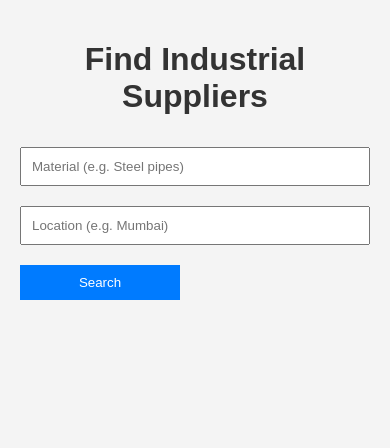
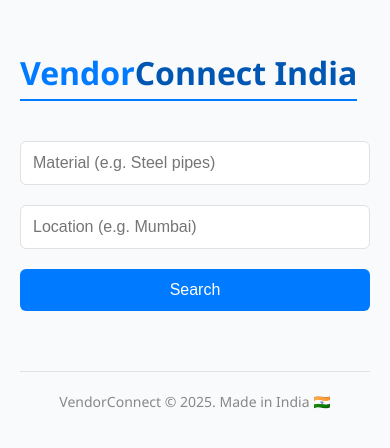
Before and after one commit to VasudevSAcharya/vendal-search, a plain HTML site: page index.html in a window 390 px wide. Drawn offline with Linux system fonts and the light colour scheme.

Commit message:
Update index.html

```diff
--- a/index.html
+++ b/index.html
@@ -5,52 +5,89 @@
   <meta name="viewport" content="width=device-width, initial-scale=1.0" />
   <title>Vendor Connect - India</title>
   <style>
+    :root {
+      --primary: #007bff;
+      --primary-dark: #0056b3;
+      --bg: #f9fafb;
+      --text: #333;
+      --border: #e1e1e1;
+      --verified: #28a745;
+    }
+
     body {
-      font-family: Arial, sans-serif;
-      max-width: 800px;
+      font-family: 'Segoe UI', Tahoma, Geneva, Verdana, sans-serif;
+      background: var(--bg);
+      color: var(--text);
+      max-width: 900px;
       margin: 0 auto;
-      padding: 20px;
-      background-color: #f4f4f4;
+      padding: 30px 20px;
     }
 
     h1 {
       text-align: center;
-      color: #333;
+      color: var(--primary-dark);
+      margin-bottom: 30px;
+      border-bottom: 2px solid var(--primary);
+      display: inline-block;
+      padding-bottom: 5px;
     }
 
     input, button {
-      padding: 10px;
+      padding: 12px;
       margin: 10px 5px 20px 0;
       width: calc(50% - 15px);
       box-sizing: border-box;
+      border: 1px solid var(--border);
+      border-radius: 6px;
+      font-size: 16px;
     }
 
     button {
-      background-color: #007bff;
+      background-color: var(--primary);
       color: white;
       border: none;
       cursor: pointer;
+      transition: background 0.3s ease;
     }
 
     button:hover {
-      background-color: #0056b3;
+      background-color: var(--primary-dark);
     }
 
     .vendor-card {
-      border: 1px solid #ddd;
-      padding: 15px;
-      margin-bottom: 15px;
+      background: white;
+      border: 1px solid var(--border);
+      border-left: 5px solid var(--primary);
+      padding: 20px;
+      margin-bottom: 20px;
       border-radius: 8px;
-      background: white;
+      box-shadow: 0 2px 4px rgba(0,0,0,0.05);
     }
 
     .vendor-card h3 {
-      margin: 0;
-      color: #007bff;
+      margin: 0 0 5px 0;
+      color: var(--primary-dark);
     }
 
     .vendor-card p {
-      margin: 5px 0;
+      margin: 4px 0;
+      font-size: 15px;
+    }
+
+    .verified-badge {
+      color: var(--verified);
+      font-weight: bold;
+      font-size: 14px;
+      margin-left: 5px;
+    }
+
+    footer {
+      text-align: center;
+      font-size: 14px;
+      color: #888;
+      margin-top: 40px;
+      border-top: 1px solid var(--border);
+      padding-top: 20px;
     }
 
     @media (max-width: 600px) {
@@ -58,18 +95,26 @@
         width: 100%;
         margin-bottom: 10px;
       }
+
+      button {
+        width: 100%;
+      }
     }
   </style>
 </head>
 <body>
 
-  <h1>Find Industrial Suppliers</h1>
+  <h1><span style="color:#007bff">Vendor</span>Connect India</h1>
 
   <input type="text" id="material" placeholder="Material (e.g. Steel pipes)">
   <input type="text" id="location" placeholder="Location (e.g. Mumbai)">
   <button onclick="searchVendors()">Search</button>
 
   <div id="results"></div>
+
+  <footer>
+    VendorConnect © 2025. Made in India 🇮🇳
+  </footer>
 
   <script>
     async function searchVendors() {
@@ -92,7 +137,10 @@
         const card = document.createElement('div');
         card.className = 'vendor-card';
         card.innerHTML = `
-          <h3>${v.Name} ${v.Verified === "Yes" ? '<span style="color:green;">✔ Verified</span>' : ''}</h3>
+          <h3>
+            ${v.Name}
+            ${v.Verified === "Yes" ? '<span class="verified-badge">✔ Verified</span>' : ''}
+          </h3>
           <p>📍 ${v.Location || 'Unknown'} | 🧱 ${v.Materials || 'N/A'}</p>
           <p>📞 <strong>Contact Locked</strong></p>
           <button onclick="payForLead('${v.Name}', '${v.Phone}')">Pay ₹20 to Unlock</button>
@@ -103,7 +151,7 @@
 
     function payForLead(name, phone) {
       const upiLink = "upi://pay?pa=yourupiid@upi&pn=VendorConnect&am=20&cu=INR";
-      alert(`To unlock contact for ${name}, please pay ₹20 via UPI.\n\nAfter payment, you'll receive the contact via email or confirmation.`);
+      alert(`To unlock contact for ${name}, please pay ₹20 via UPI.\n\nAfter payment, you'll receive the contact via email or WhatsApp confirmation.`);
       window.open(upiLink);
     }
   </script>
```
